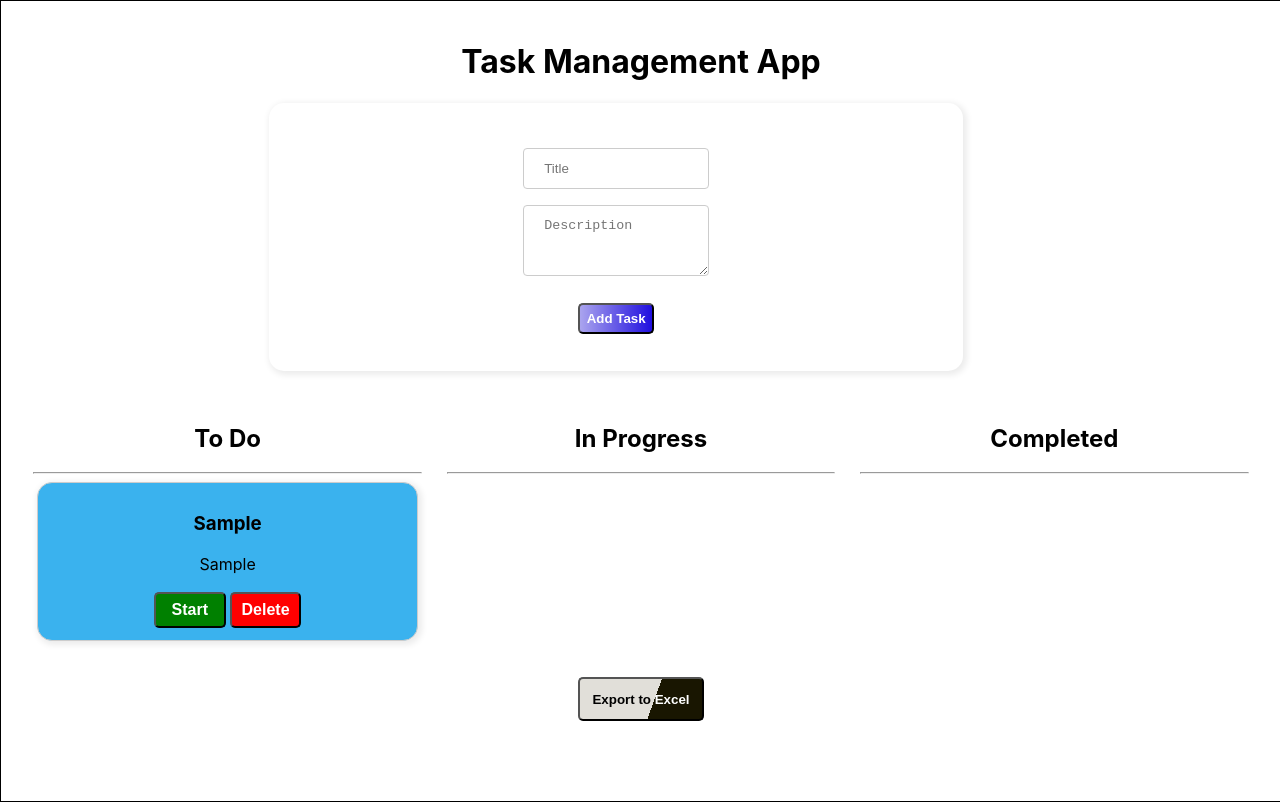
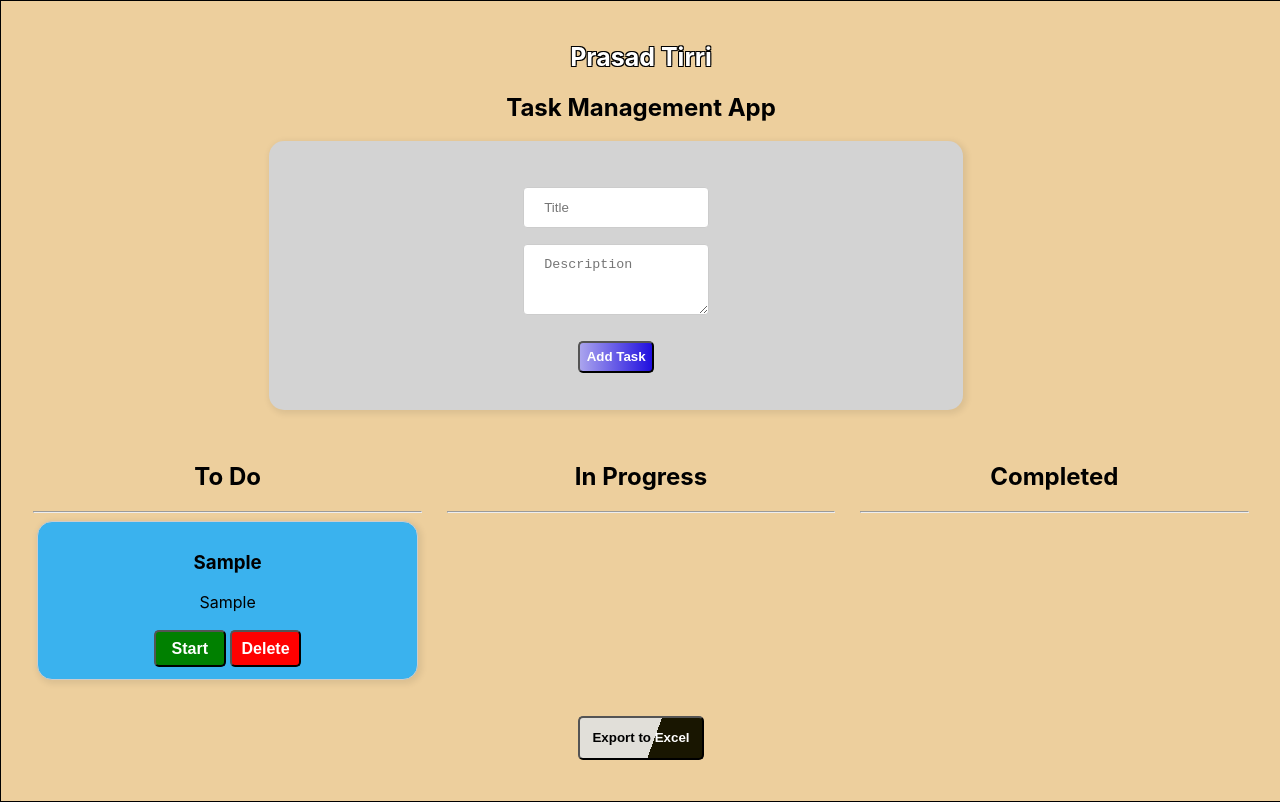
Before and after one commit to PrasadTirri/tirri.task-management, a React (Create React App) app: page / in a window 1280 px wide. Both pictures are taken after typing "Sample", "Sample" into the empty fields and a click on the button "Add Task". Built offline with nearby package versions, Linux system fonts and the light colour scheme.

Commit message:
applied styles

```diff
--- a/src/App.css
+++ b/src/App.css
@@ -1,23 +1,23 @@
 .App {
   text-align: center;
-  background-color: white;
+  background-color: rgb(237, 207, 157);
   /* background: linear-gradient(to left,rgb(244, 241, 241), white, rgb(244, 241, 241)); */
   border: 1px solid black;
   min-width: 100%;
   min-height: 100vh;
 }
-@media screen and (max-width:370px){
-  .App{
+@media screen and (max-width: 370px) {
+  .App {
     min-width: 200%;
   }
 }
-@media screen and (max-width:200px){
-  .App{
+@media screen and (max-width: 200px) {
+  .App {
     min-width: 300%;
   }
 }
 
-.input{
+.input {
   width: 30%;
   padding: 12px 20px;
   margin: 8px;
@@ -26,16 +26,16 @@
   border-radius: 4px;
   box-sizing: border-box;
 }
-.input1{
+.input1 {
   width: 30%;
   padding: 12px 20px;
-  margin: 8px ;
+  margin: 8px;
   display: inline-block;
   border: 1px solid #ccc;
   border-radius: 4px;
   box-sizing: border-box;
 }
-.button{
+.button {
   color: white;
   text-align: center;
   align-items: center;
@@ -45,7 +45,7 @@
   border-radius: 5px;
   height: 20%;
 }
-.excelButton{
+.excelButton {
   color: white;
   text-align: center;
   font-weight: bold;
@@ -54,67 +54,72 @@
   border-radius: 5px;
   height: 20%;
 }
-.itemButton{
+.itemButton {
   color: white;
-  font-size:100% ;
-  width:20%;
+  font-size: 100%;
+  width: 20%;
   text-align: center;
   font-weight: bold;
   padding: 2%;
-  background-color:rgb(226, 130, 12);
+  background-color: rgb(226, 130, 12);
   border-radius: 5px;
   height: 20%;
   margin: 2px;
 }
-@media screen and (max-width:1000px) {
-  .itemButton{
+@media screen and (max-width: 1000px) {
+  .itemButton {
     color: white;
-    font-size:15px ;
-    width:30%;
+    font-size: 15px;
+    width: 30%;
     text-align: center;
     font-weight: bold;
     padding: 2%;
-    background-color:rgb(226, 130, 12);
+    background-color: rgb(226, 130, 12);
     border-radius: 5px;
     height: 20%;
     margin: 2px;
   }
-  .button{
+  .button {
     margin-top: 3%;
   }
 }
-@media screen and (max-width:1365px) {
-  .complete{
-
-    width:40%;
-
+@media screen and (max-width: 1365px) {
+  .complete {
+    width: 40%;
   }
-  .button{
+  .button {
     margin-top: 3%;
   }
 }
-@media screen and (max-width:645px) {
-  .itemButton{
+@media screen and (max-width: 645px) {
+  .itemButton {
     height: 30px;
     width: 60px;
   }
 }
-@media screen and (max-width:450px) {
-  .buttonContainer{
+@media screen and (max-width: 450px) {
+  .buttonContainer {
     display: flex;
     flex-direction: column;
     justify-content: center;
     align-items: center;
-
   }
 }
-@media screen and (max-width:700px) {
-  .complete{
+@media screen and (max-width: 700px) {
+  .complete {
     font-size: 12px;
   }
 }
-@media screen and (max-width:650px) {
-  .backbutton{
+@media screen and (max-width: 650px) {
+  .backbutton {
     height: 20%;
   }
 }
+
+.name {
+  color: white;
+  font-size: 25px;
+  gap: 5px;
+  text-shadow: -1px 1px 0 #000, 1px 1px 0 #000, 1px -1px 0 #000,
+    -1px -1px 0 #000;
+}
--- a/src/App.js
+++ b/src/App.js
@@ -1,5 +1,5 @@
-import './App.css';
-import TaskManagement from './conponents/TaskManagement';
+import "./App.css";
+import TaskManagement from "./components/TaskManagement";
 
 function App() {
   return (
--- /dev/null
+++ b/src/components/TaskManagement.jsx
@@ -0,0 +1,242 @@
+import React, { useState } from "react";
+import "../App.css";
+
+const initialTasks = [];
+
+const TaskManagement = () => {
+  const [tasks, setTasks] = useState(initialTasks);
+  const [newTask, setNewTask] = useState({ title: "", description: "" });
+
+  const handleChange = (e) => {
+    const { name, value } = e.target;
+    setNewTask((prev) => ({ ...prev, [name]: value }));
+  };
+
+  const handleAddTask = () => {
+    if (newTask.title !== "") {
+      if (newTask.description !== "") {
+        setTasks((prevTasks) => [
+          ...prevTasks,
+          { ...newTask, id: Date.now(), status: "To Do" },
+        ]);
+        setNewTask({ title: "", description: "" });
+      } else {
+        alert("Description cannot be empty");
+      }
+    } else {
+      alert("Title cannot be empty");
+    }
+  };
+
+  const handleDeleteTask = (id) => {
+    setTasks((prevTasks) => prevTasks.filter((task) => task.id !== id));
+  };
+
+  const handleUpdateTask = (id, status) => {
+    setTasks((prevTasks) =>
+      prevTasks.map((task) =>
+        task.id === id ? { ...task, status: status } : task
+      )
+    );
+  };
+
+  const handleMoveTask = (id, newStatus) => {
+    setTasks((prevTasks) =>
+      prevTasks.map((task) =>
+        task.id === id ? { ...task, status: newStatus } : task
+      )
+    );
+  };
+
+  const handleExportToExcel = () => {
+    const csvData =
+      "ID,Title,Description,Status\n" +
+      tasks
+        .map(
+          (task) =>
+            `${task.id},${task.title},${task.description},${task.status}`
+        )
+        .join("\n");
+
+    const blob = new Blob([csvData], { type: "text/csv" });
+    const url = URL.createObjectURL(blob);
+    const a = document.createElement("a");
+    a.href = url;
+    a.download = "TaskList.csv";
+    a.click();
+    URL.revokeObjectURL(url);
+  };
+
+  return (
+    <div style={{ padding: 20 }}>
+      <h2 className="name">Prasad Tirri</h2>
+      <h2>Task Management App</h2>
+      <div
+        style={{
+          boxShadow: "2px 2px 6px 2px #00000014",
+          borderRadius: "15px",
+          backgroundColor: "lightgrey",
+          padding: "3%",
+          display: "flex",
+          flexDirection: "column",
+          justifyContent: "center",
+          marginLeft: "20%",
+          alignItems: "center",
+          width: "50%",
+        }}
+      >
+        <input
+          className="input"
+          type="text"
+          placeholder="Title"
+          name="title"
+          value={newTask.title}
+          onChange={handleChange}
+        />
+        <textarea
+          className="input1"
+          placeholder="Description"
+          name="description"
+          value={newTask.description}
+          onChange={handleChange}
+          rows="3"
+        />
+        <button className="button" onClick={handleAddTask}>
+          Add Task
+        </button>
+      </div>
+      <div style={{ display: "flex", marginTop: 20 }}>
+        <div style={{ flex: 1, padding: "1%" }}>
+          <h2>To Do</h2>
+          <hr />
+          {tasks.map(
+            (task) =>
+              task.status === "To Do" && (
+                <div
+                  key={task.id}
+                  style={{
+                    border: "1px solid #ccc",
+                    boxShadow: "2px 2px 6px 2px #00000014",
+                    backgroundColor: " rgb(58, 178, 238)",
+                    borderRadius: "15px",
+                    padding: 10,
+                    margin: "1%",
+                  }}
+                >
+                  <h3>{task.title}</h3>
+                  <p>{task.description}</p>
+                  <div className="buttonContainer">
+                    <button
+                      className="itemButton"
+                      style={{ backgroundColor: "green" }}
+                      onClick={() => handleUpdateTask(task.id, "In Progress")}
+                    >
+                      Start
+                    </button>
+                    <button
+                      className="itemButton"
+                      style={{ backgroundColor: "red" }}
+                      onClick={() => handleDeleteTask(task.id)}
+                    >
+                      Delete
+                    </button>
+                  </div>
+                </div>
+              )
+          )}
+        </div>
+        <div style={{ flex: 1, padding: "1%" }}>
+          <h2>In Progress</h2>
+          <hr />
+          {tasks.map(
+            (task) =>
+              task.status === "In Progress" && (
+                <div
+                  key={task.id}
+                  style={{
+                    border: "1px solid #ccc",
+                    boxShadow: "2px 2px 6px 2px #00000014",
+                    backgroundColor: "rgb(220, 234, 96)",
+                    borderRadius: "15px",
+                    padding: 10,
+                    margin: "1%",
+                  }}
+                >
+                  <h3>{task.title}</h3>
+                  <p>{task.description}</p>
+                  <button
+                    className="itemButton complete"
+                    onClick={() => handleUpdateTask(task.id, "Completed")}
+                  >
+                    Complete
+                  </button>
+                  <button
+                    className="itemButton backbutton"
+                    style={{ minWidth: "40%", backgroundColor: "grey" }}
+                    onClick={() => handleMoveTask(task.id, "To Do")}
+                  >
+                    Move Back
+                  </button>
+                  <button
+                    className="itemButton"
+                    style={{ backgroundColor: "red" }}
+                    onClick={() => handleDeleteTask(task.id)}
+                  >
+                    Delete
+                  </button>
+                </div>
+              )
+          )}
+        </div>
+        <div style={{ flex: 1, padding: "1%" }}>
+          <h2>Completed</h2>
+          <hr />
+          {tasks.map(
+            (task) =>
+              task.status === "Completed" && (
+                <div
+                  key={task.id}
+                  style={{
+                    border: "1px solid #ccc",
+                    boxShadow: "2px 2px 6px 2px #00000014",
+                    backgroundColor: "rgb(68, 242, 158)",
+                    borderRadius: "15px",
+                    padding: 10,
+                    margin: "1%",
+                  }}
+                >
+                  <h3>{task.title}</h3>
+                  <p>{task.description}</p>
+                  <button
+                    style={{ minWidth: "40%", backgroundColor: "grey" }}
+                    className="itemButton backbutton"
+                    onClick={() => handleMoveTask(task.id, "In Progress")}
+                  >
+                    Move Back
+                  </button>
+                  <button
+                    className="itemButton"
+                    style={{ backgroundColor: "red" }}
+                    onClick={() => handleDeleteTask(task.id)}
+                  >
+                    Delete
+                  </button>
+                </div>
+              )
+          )}
+        </div>
+      </div>
+      {tasks.length > 0 && (
+        <button
+          className="excelButton"
+          onClick={handleExportToExcel}
+          style={{ marginTop: 20 }}
+        >
+          <span style={{ color: "black" }}>Export to</span> Excel
+        </button>
+      )}
+    </div>
+  );
+};
+
+export default TaskManagement;
```
Lines whose indentation alone changed are shown as unchanged.
